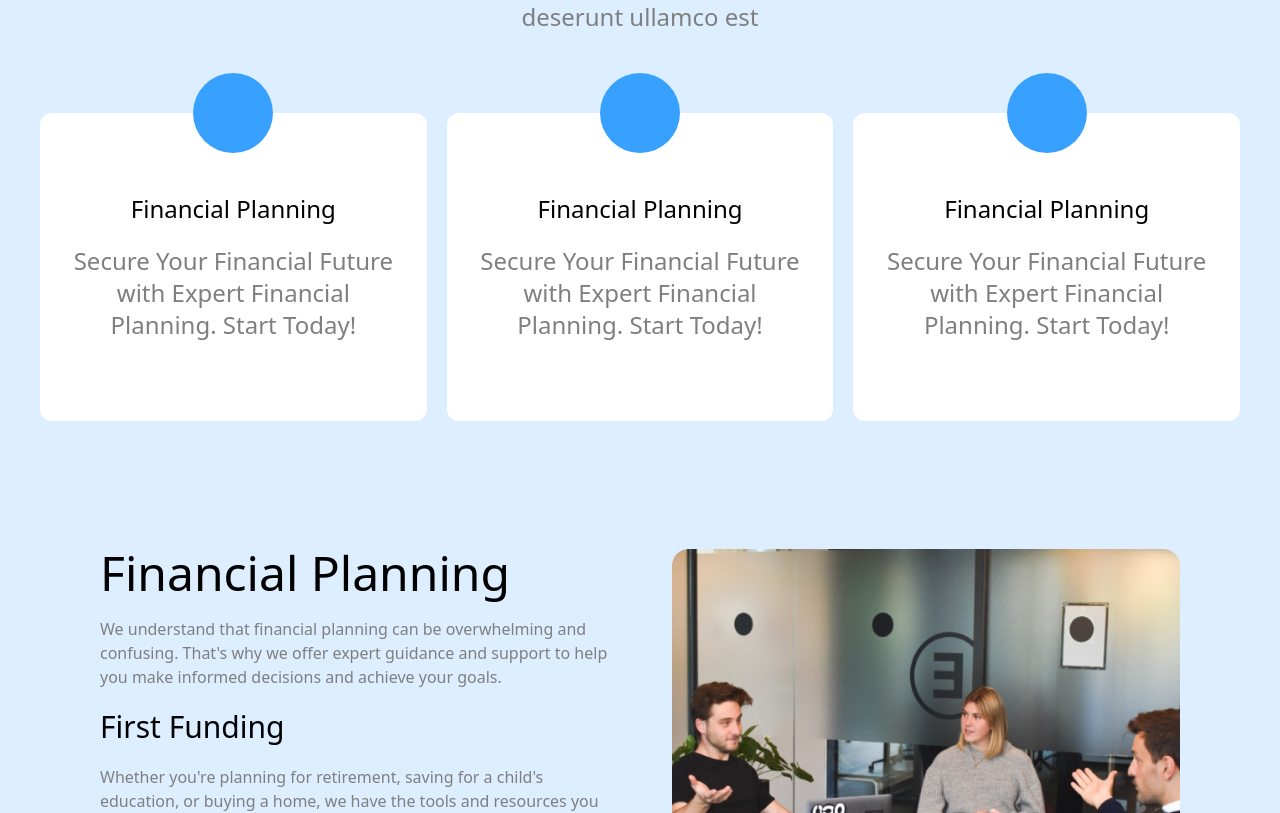
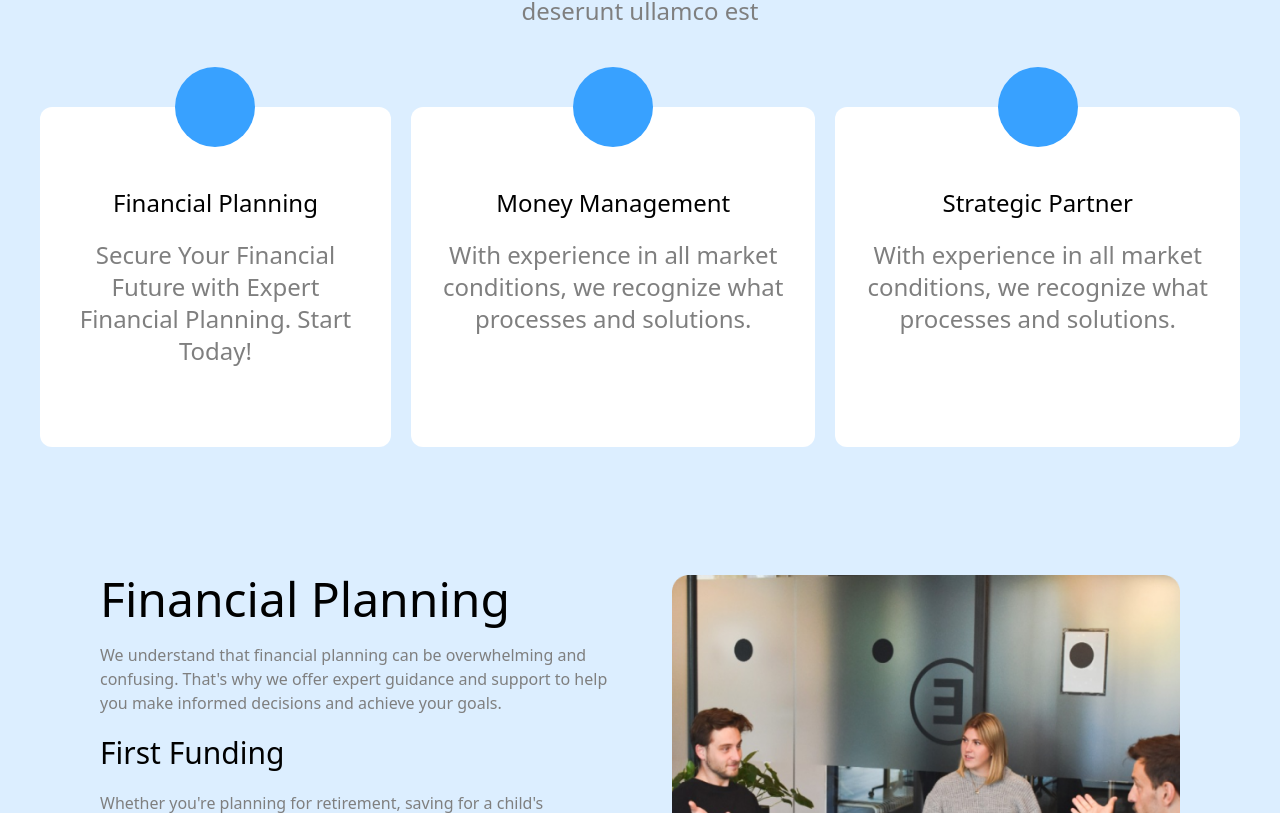
Before and after one commit to Obayuwana22/SmartWealth, a React (Vite) app: page /services in a window 1280 px wide. Shown: the part 997-1810 px from the top of the page. Built offline with nearby package versions, Linux system fonts and the light colour scheme.

Commit message:
new update

```diff
--- a/src/components/FeatureCard.jsx
+++ b/src/components/FeatureCard.jsx
@@ -1,12 +1,9 @@
-const FeatureCard = () => {
+const FeatureCard = ({title, text}) => {
   return (
     <div className="bg-white rounded-xl px-7 py-20 text-center flex flex-col gap-5 relative">
       <div className="feature-card bg-primaryClr md:top-0"></div>
-      <div className="text-2xl">Financial Planning</div>
-      <p className=" md:text-sm lg:text-xl xl:text-2xl text-grayText">
-        Secure Your Financial Future with Expert Financial Planning. Start
-        Today!
-      </p>
+      <div className="text-2xl">{title}</div>
+      <p className=" md:text-sm lg:text-xl xl:text-2xl text-grayText">{text}</p>
     </div>
   );
 };
--- a/src/components/Hero.jsx
+++ b/src/components/Hero.jsx
@@ -4,7 +4,7 @@ import heroAni from "../assets/Investing 1.svg";
 const Hero = () => {
   return (
     <section>
-      <div className=" flex flex-col my-10 md:flex-row md:items-center lg:justify-between lg:mx-10 lg:mb-10">
+      <div className=" flex flex-col my-10 mt-20 md:flex-row md:items-center lg:justify-between lg:mx-10 lg:mb-10 lg:mt-40">
         <div className="max-w-2xl">
           <h1 className="text-2xl md:text-3xl lg:text-4xl xl:text-6xl">
             Empower your Financial Future with FinWise
--- a/src/components/Navbar.jsx
+++ b/src/components/Navbar.jsx
@@ -3,17 +3,30 @@ import menu from "../assets/menu.svg";
 import { navLinks } from "../data";
 import { NavLink } from "react-router-dom";
 import ContactBtn from "../components/ContactBtn";
-import { useState } from "react";
+import { useEffect, useState } from "react";
 
 const Navbar = () => {
   const [menuOpen, setMenuOpen] = useState(false);
+
+  useEffect(() => {
+    if (menuOpen) {
+      document.body.style.overflow = "hidden";
+
+    } else {
+      document.body.style.overflow = "auto";
+    }
+
+    return () => {
+      document.body.style.overflow = "auto";
+    };
+  }, [menuOpen]);
 
   const handleMenu = () => {
     setMenuOpen(!menuOpen);
   };
   return (
     <nav>
-      <div className="bg-primaryClr px-5 py-3 rounded-lg flex items-center justify-between lg:px-10 lg:py-5">
+      <div className="bg-primaryClr px-5 py-3 rounded-lg flex items-center justify-between lg:px-10 lg:py-5 fixed top-0 left-0 w-full z-10 mt-2 lg:mt-7">
         <img src={logo} alt="logo" className="img w-32" />
 
         <div onClick={handleMenu} className="lg:hidden">
@@ -32,9 +45,10 @@ const Navbar = () => {
         <div className="hidden lg:block">
           <ContactBtn />
         </div>
+      </div>
 
       <div
-          className={`flex flex-col justify-between h-screen z-10  absolute top-16 left-5 bg-primaryClr rounded-lg py-5 md:w-60 lg:hidden ${
+        className={`flex flex-col justify-between inset-y-0 z-10 absolute top-16 left-5 bg-primaryClr rounded-lg py-5 md:w-60 lg:hidden ${
           menuOpen ? "block" : "hidden lg:flex"
         }`}
       >
@@ -43,7 +57,7 @@ const Navbar = () => {
             const { id, href, text } = navLink;
             return (
               <li key={id} className="mb-2 tracking-wider ">
-                  <NavLink to={href}>{text}</NavLink>
+                <NavLink to={href} onClick={() => {setMenuOpen(!menuOpen)}}>{text}</NavLink>
               </li>
             );
           })}
@@ -52,7 +66,6 @@ const Navbar = () => {
           <ContactBtn />
         </div>
       </div>
-      </div>
     </nav>
   );
 };
--- a/src/components/PricingHero.jsx
+++ b/src/components/PricingHero.jsx
@@ -1,6 +1,19 @@
+import PopularCard from "./PopularCard";
+
 const PricingHero = () => {
   return (
-    <div>PricingHero</div>
-  )
-}
-export default PricingHero
+    <section>
+      <div className="md:mx-40 lg:mx-60 text-center my-12">
+        <h3 className="text-2xl md:text-3xl lg:text-5xl mt-5">
+          We Have The Best Pricing Package
+        </h3>
+        <p className="md:text-sm lg:text-xl xl:text-2xl text-grayText mt-5 xl:mx-20 ">
+          Lorem ipsum dolor sit amet, consectetur adipiscing elit, sed do
+          eiusmod tempor incididunt ut .
+        </p>
+      </div>
+      <PopularCard/>
+    </section>
+  );
+};
+export default PricingHero;
--- a/src/components/ServicesFeatures.jsx
+++ b/src/components/ServicesFeatures.jsx
@@ -1,4 +1,5 @@
-import FeatureCard from "../components/FeatureCard"
+import FeatureCard from "../components/FeatureCard";
+import { featureCards } from "../data";
 
 const ServicesFeatures = () => {
   return (
@@ -16,9 +17,9 @@ const ServicesFeatures = () => {
           </p>
         </div>
         <div className="flex flex-col md:flex-row gap-10 md:gap-5 mt-20 mb-12">
-          <FeatureCard/>
-          <FeatureCard/>
-          <FeatureCard/>
+          {featureCards.map((item) => {
+            return <FeatureCard key={item.id} {...item} />;
+          })}
         </div>
       </div>
     </section>
--- a/src/components/ServicesHero.jsx
+++ b/src/components/ServicesHero.jsx
@@ -3,7 +3,7 @@ import heroAni from "../assets/Payment With Card 3.svg";
 const ServicesHero = () => {
   return (
     <section>
-      <div className=" flex flex-col my-10 md:flex-row-reverse md:items-center lg:justify-between lg:mx-10 lg:mb-10">
+      <div className=" flex flex-col my-10 mt-20 md:flex-row-reverse md:items-center lg:justify-between lg:mx-10 lg:mb-10 lg:mt-40">
         <div className="max-w-2xl">
           <h1 className="text-2xl md:text-3xl lg:text-4xl xl:text-6xl">
             Award winning business management
--- a/src/data.jsx
+++ b/src/data.jsx
@@ -40,6 +40,8 @@ export const solutions = [
   },
 ];
 
+// services
+
 import blogSectionImg1 from "./assets/finwise5 1.png";
 import blogSectionImg2 from "./assets/finwise5 1 (1).png";
 import blogSectionImg3 from "./assets/finwise5 1 (2).png";
@@ -67,6 +69,26 @@ export const blogSection = [
     bio: "BY ASHLEY VANCE",
   },
 ];
+
+export const featureCards = [
+  {
+    id: nanoid(),
+    title: "Financial Planning",
+    text: "Secure Your Financial Future with Expert Financial Planning. Start Today!",
+  },
+  {
+    id: nanoid(),
+    title: "Money Management",
+    text: "With experience in all market conditions, we recognize what processes and solutions.",
+  },
+  {
+    id: nanoid(),
+    title: "Strategic Partner",
+    text: "With experience in all market conditions, we recognize what processes and solutions.",
+  },
+];
+
+// footer
 
 export const footerCompany = [
   { id: nanoid(), title: "company" },
--- a/src/pages/Error.jsx
+++ b/src/pages/Error.jsx
@@ -1,6 +1,6 @@
 const Error = () => {
   return (
-    <div>
+    <div className="flex flex-col justify-center items-center">
       <h1>Page Not Found</h1>
       <p>Sorry, the page you are looking for does not exist.</p>
     </div>
```
Lines whose indentation alone changed are shown as unchanged.
